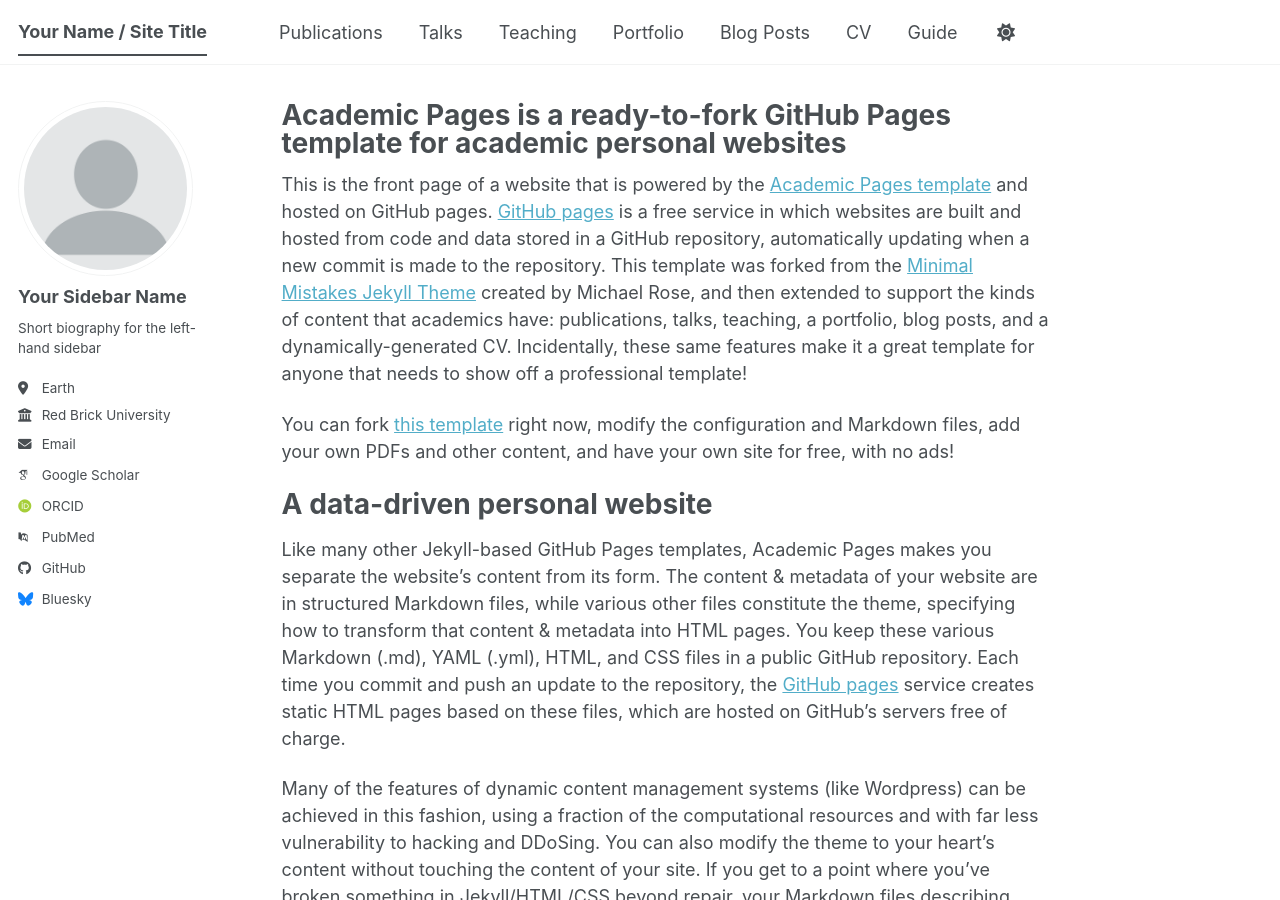
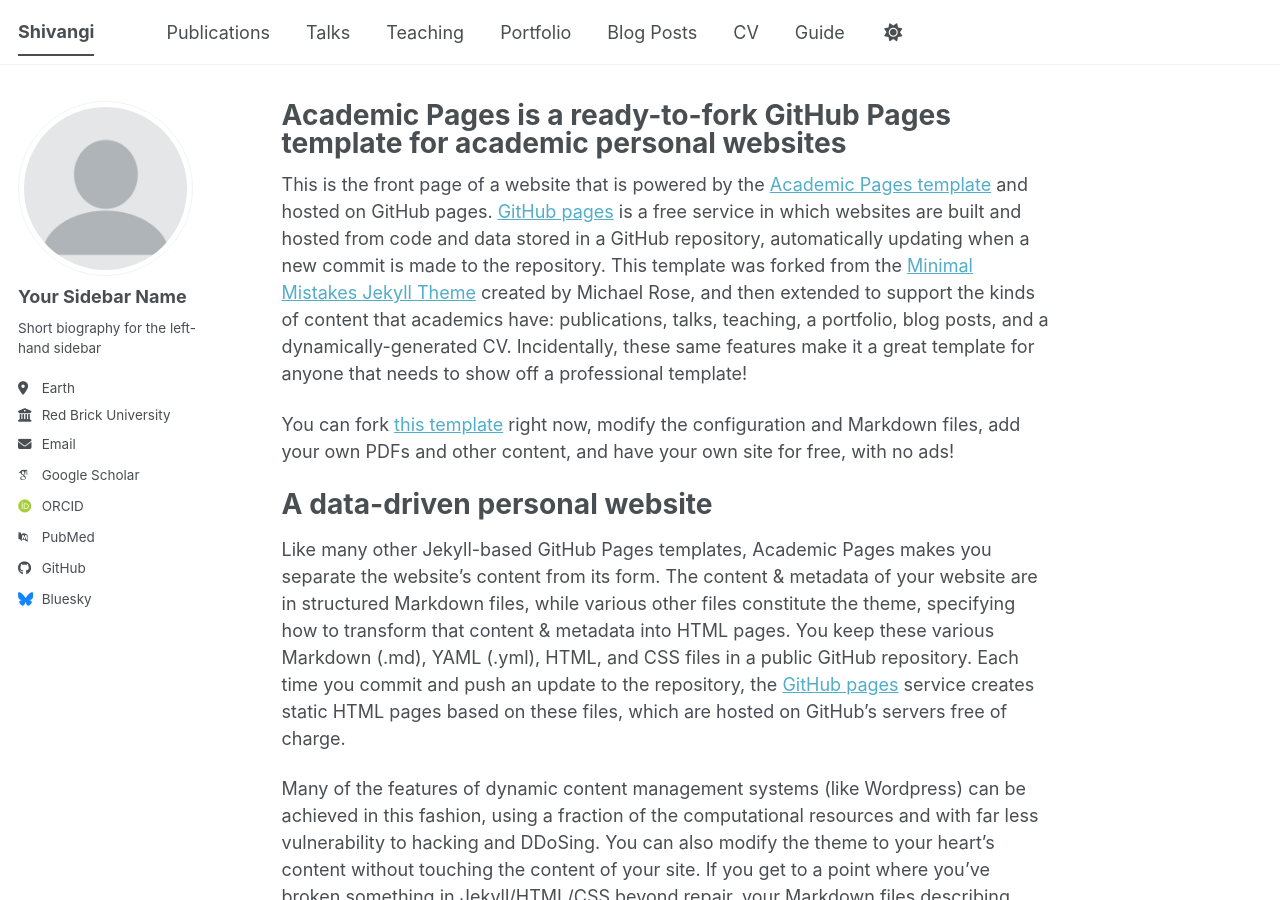
Before and after one commit to joshishivangi/joshishivangi.github.io, a Jekyll site: the page built from _pages/about.md, in a window 1280 px wide and 900 px high. Built offline with Jekyll 4.4.1, drawn with Linux system fonts in a browser that asks for light colours; some web fonts are replaced; a script bundle is joined from its source files by our own code; library files that are not in the unit come from our copies.

Commit message:
I have successfully edited title by my name in config.yml file

```diff
--- a/_config.yml
+++ b/_config.yml
@@ -9,7 +9,7 @@
 # Basic Site Settings
 locale: "en-US"
 site_theme: "default" # The available themes options are "default", "air", "sunrise", "mint", "dirt" and "contrast"
-title: "Your Name / Site Title"
+title: "Shivangi" #"Your Name / Site Title"
 title_separator: "-"
 name: &name "Shivangi Joshi"
 description: &description "Your Name's academic portfolio" # Update this with a general description of your site, this is the default if not overridden by a page
```
